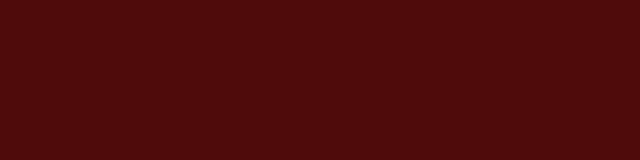
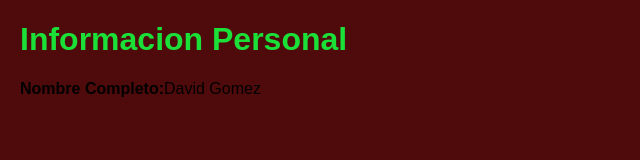
Before and after one commit to SuperDbross/DAVID, a plain HTML site: page index.html in a window 1280 px wide. Shown: the whole page, without its empty margins (0-640 px from the left). Drawn offline with Linux system fonts and the light colour scheme.

Commit message:
Se agrego informacion

```diff
--- a/index.html
+++ b/index.html
@@ -17,9 +17,9 @@
             margin-bottom: 10px;
         }
     </style>
-
 </head>
 <body>
-
+    <h1>Informacion Personal</h1>
+    <p><b>Nombre Completo:</b>David Gomez</p>
 </body>
 </html>
```
